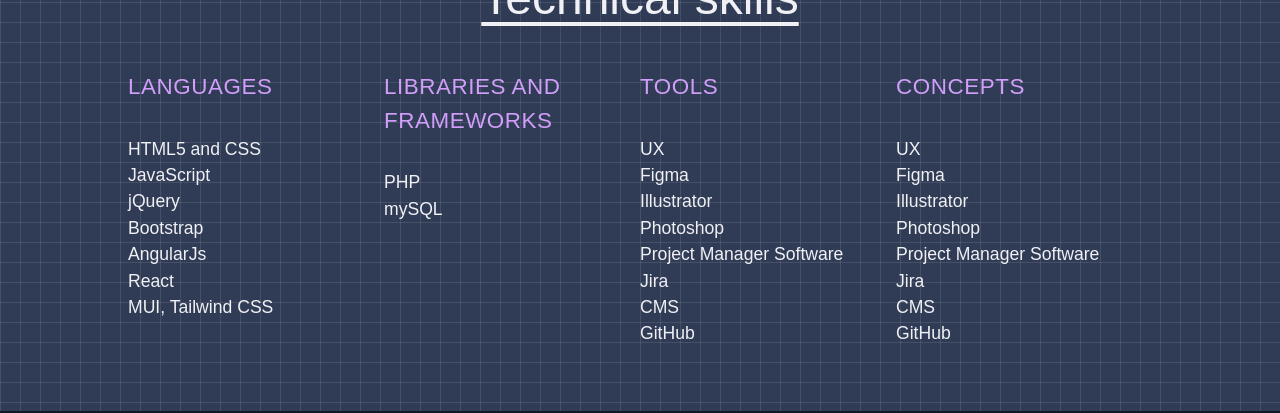
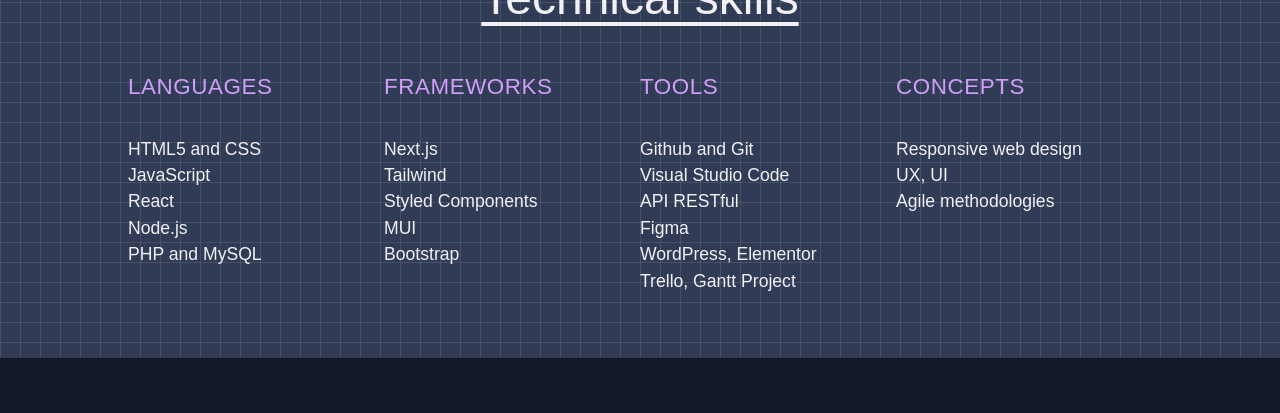
Before and after one commit to IsabelTizon/react-portfolio, a Next.js app: page / in a window 1280 px wide. Shown: the part 704-1117 px from the top of the page. Built offline with nearby package versions, Linux system fonts and the light colour scheme.

Commit message:
skills array updated

```diff
--- a/src/app/data/skills.js
+++ b/src/app/data/skills.js
@@ -9,100 +9,76 @@ export const languages = [
 	},
 	{
 		id: 2,
-		name: "jQuery",
+		name: "React",
 	},
 	{
 		id: 3,
-		name: "Bootstrap",
+		name: "Node.js",
 	},
 	{
 		id: 4,
-		name: "AngularJs",
-	},
-	{
-		id: 5,
-		name: "React",
-	},
-	{
-		id: 6,
-		name: "MUI, Tailwind CSS",
+		name: "PHP and MySQL",
 	},
 ];
 export const frameworks = [
 	{
 		id: 0,
-		name: "PHP",
+		name: "Next.js",
 	},
 	{
 		id: 1,
-		name: "mySQL",
+		name: "Tailwind",
+	},
+	{
+		id: 2,
+		name: "Styled Components",
+	},
+	{
+		id: 3,
+		name: "MUI",
+	},
+	{
+		id: 4,
+		name: "Bootstrap",
 	},
 ];
 export const tools = [
 	{
 		id: 0,
-		name: "UX",
+		name: "Github and Git",
 	},
 	{
 		id: 1,
+		name: "Visual Studio Code",
+	},
+	{
+		id: 2,
+		name: "API RESTful",
+	},
+	{
+		id: 3,
 		name: "Figma",
 	},
 	{
-		id: 2,
-		name: "Illustrator",
-	},
-	{
-		id: 3,
-		name: "Photoshop",
-	},
-	{
 		id: 4,
-		name: "Project Manager Software",
+		name: "WordPress, Elementor",
 	},
 	{
 		id: 5,
-		name: "Jira",
-	},
-	{
-		id: 6,
-		name: "CMS",
-	},
-	{
-		id: 7,
-		name: "GitHub",
+		name: "Trello, Gantt Project",
 	},
 ];
 export const concepts = [
 	{
 		id: 0,
-		name: "UX",
+		name: "Responsive web design",
 	},
 	{
 		id: 1,
-		name: "Figma",
+		name: "UX, UI",
 	},
 	{
 		id: 2,
-		name: "Illustrator",
-	},
-	{
-		id: 3,
-		name: "Photoshop",
-	},
-	{
-		id: 4,
-		name: "Project Manager Software",
-	},
-	{
-		id: 5,
-		name: "Jira",
-	},
-	{
-		id: 6,
-		name: "CMS",
-	},
-	{
-		id: 7,
-		name: "GitHub",
+		name: "Agile methodologies",
 	},
 ];
--- a/src/components/home/Skills.js
+++ b/src/components/home/Skills.js
@@ -30,7 +30,7 @@ const Skills = ({ skills }) => {
 						{/* second column */}
 						<div className="w-full md:w-1/2 lg:w-1/4">
 							<h4 className="primary-400 font-thin tracking-wide uppercase pb-8">
-								Libraries and Frameworks
+								Frameworks
 							</h4>
 							<div className="">
 								<ul>
```
